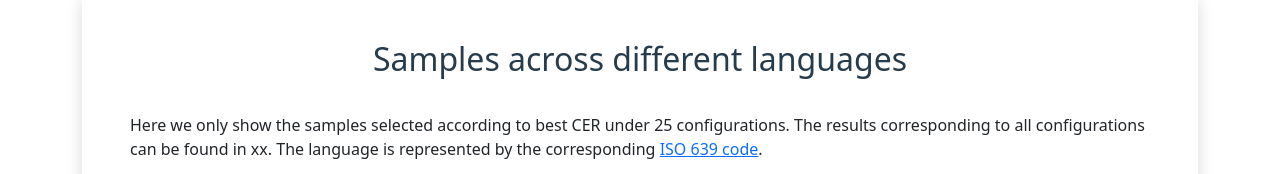
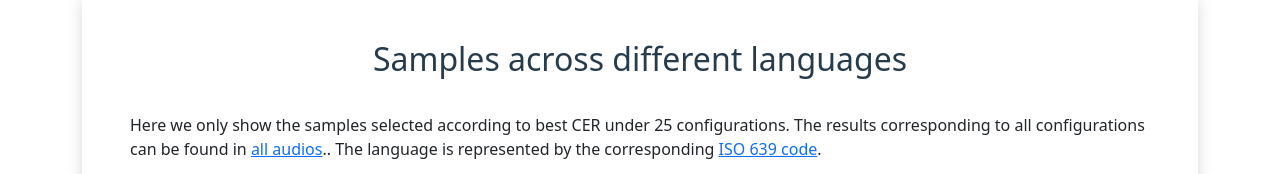
Before and after one commit to ISanonymous123456/ISanonymous123456.github.io, a plain HTML site: page index.html in a window 1280 px wide. Shown: the part 1500-1674 px from the top of the page. Drawn offline with Linux system fonts and the light colour scheme.

Commit message:
Update index.html

```diff
--- a/index.html
+++ b/index.html
@@ -156,7 +156,7 @@
 		<div class="table-responsive pt-3">
 			<p style="text-align: left;">
 			Here we only show the samples selected according to best CER under 25 configurations.
-                        The results corresponding to all configurations can be found in xx. The language is represented by the corresponding  <a href="https://en.wikipedia.org/wiki/List_of_ISO_639_language_codes">ISO 639 code</a>.
+                        The results corresponding to all configurations can be found in  <a href="https://github.com/ISanonymous123456/ISanonymous123456.github.io/tree/main/audios">all audios</a>.. The language is represented by the corresponding  <a href="https://en.wikipedia.org/wiki/List_of_ISO_639_language_codes">ISO 639 code</a>.
 			</p>
 			<table class="table table-hover pt-1">
 				<thead>
```
